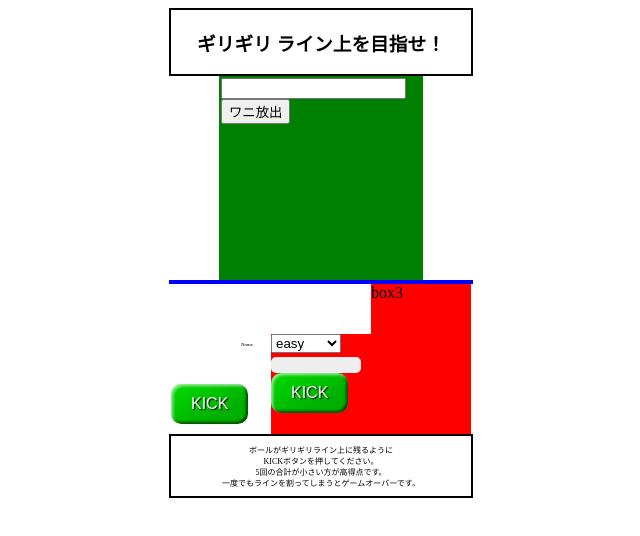
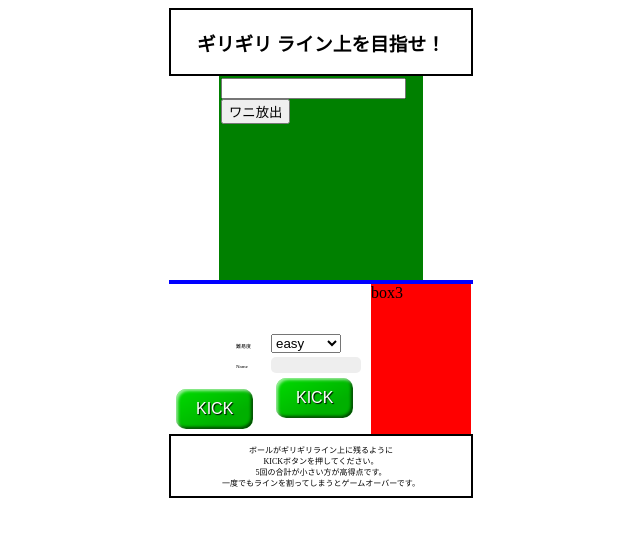
Before and after one commit to kazu-robo/1mm-game, a plain HTML site: page index.html in a window 1280 px wide. Shown: the whole page, without its empty margins (319-959 px from the left). Drawn offline with Linux system fonts and the light colour scheme.

Commit message:
tmp update

```diff
--- a/1mm-main.css
+++ b/1mm-main.css
@@ -74,7 +74,7 @@ span{
 }
 
 .content-box2{
-    background-color: red;
+    background-color: white;
     width: 100px;
     height: 100px;
     position: absolute;
@@ -120,6 +120,9 @@ span{
     background-image: linear-gradient(to top left, rgba(0, 0, 0, 0.2), rgba(0, 0, 0, 0.2) 30%, rgba(0, 0, 0, 0));
     box-shadow: inset 2px 2px 3px rgba(255, 255, 255, 0.6), inset -2px -2px 3px rgba(0, 0, 0, 0.6);
     align-self: center;
+    position: absolute;
+    top: 5px;
+    left: 5px;
 }
 .kick-button:hover {
     background-color:rgba(0, 220, 0, 1);
@@ -144,9 +147,17 @@ span{
 
 .nice-label{
     position: absolute;
-    top: 8px;
-    left: -30px;
     font-size: 5px;
     color: black;
     transition: all 0.25s ease;
-  }
+}
+
+.difficulty-pos{
+    top: 8px;
+    left: -35px;
+}
+
+.name-pos{
+    top: 30px;
+    left: -35px;
+}
--- a/index.html
+++ b/index.html
@@ -33,11 +33,14 @@
       <option value="3">difficult</option>
       <option value="4">super</option>
       </select>
+      <label class="nice-label difficulty-pos" for="difficulty">難易度</label>
       <input type="text" id="input-name" class="nice-textbox">
-      <label class="nice-label" for="input-name">Name</label>
-      <button class="kick-button" type="button">
-        KICK
-      </button>
+      <label class="nice-label name-pos" for="input-name">Name</label>
+      <div class="relative">
+        <button class="kick-button" type="button">
+          KICK
+        </button>
+      </div>
 
     </div>
     <div class="content-box3">box3</div>
```
